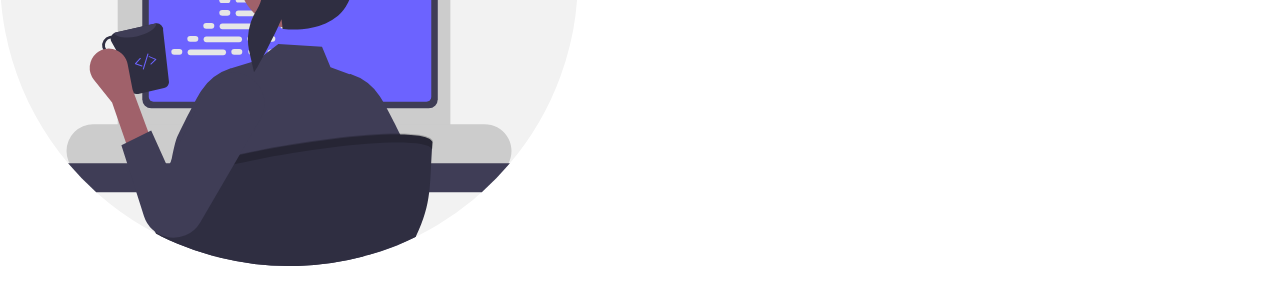
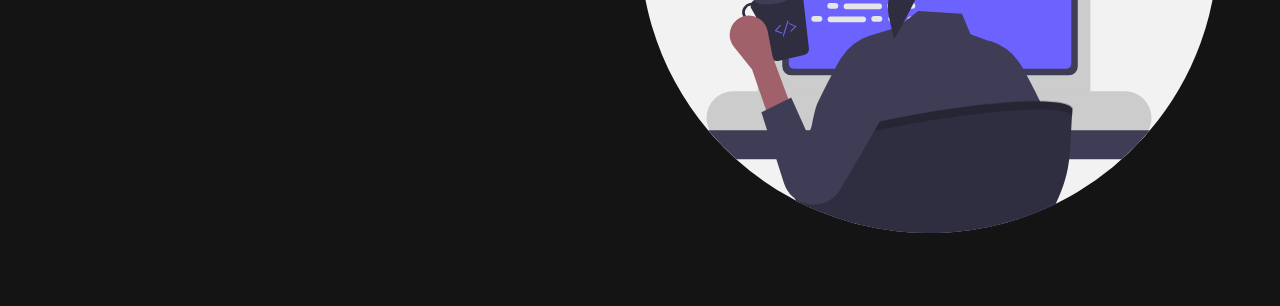
Before and after one commit to KhwajaYousuf/PROJECT1, a plain HTML site: page index.html in a window 1280 px wide. Shown: the part 494-800 px from the top of the page. Drawn offline with Linux system fonts and the light colour scheme.

Commit message:
Styling Introduction Section and Image Container

```diff
--- a/index.html
+++ b/index.html
@@ -35,16 +35,21 @@
     </nav>
 
     <!--INTRO Section-->
-    <div class="main"></div>
-        <div class="main__container"></div>
-            <div class="main__content"></div>
+    <div class="main">
+        <div class="main__container">
+            <div class="main__content">
                 <h1>NEXT GENERATION</h1>
                 <h2>TECHNOLOGY</h2>
                 <p>See what makes us different.</p>
-                <button class="main__btn"><a href="/">Get Started</a></button>
-                <div class="main__img--container">
+                <button class="main__btn"><a
+                 href="/">Get Started</a></button>
+            </div>
+            <div class="main__img--container">
                     <img src="images/pic1.svg" alt="pic" id="main__img">
-                </div>
+            </div>
+        </div>
+    </div>
+
 
 
     <script src="app.js"></script>
--- a/styles.css
+++ b/styles.css
@@ -211,3 +211,23 @@
         transform: translateY(-8px) rotate(-45deg);
     }
 }
+
+/*INTRO section CSS*/
+
+.main {
+    background-color: #141414;
+}
+
+.main__container {
+    display: grid;
+    grid-template-columns: 1fr 1fr;
+    align-items: center;
+    justify-self: center;
+    margin: 0 auto;
+    height: 90vh;
+    background-color: #141414;
+    z-index: 1;
+    width: 100%;
+    max-width: 1300px;
+    padding: 0 50px;
+}
```
